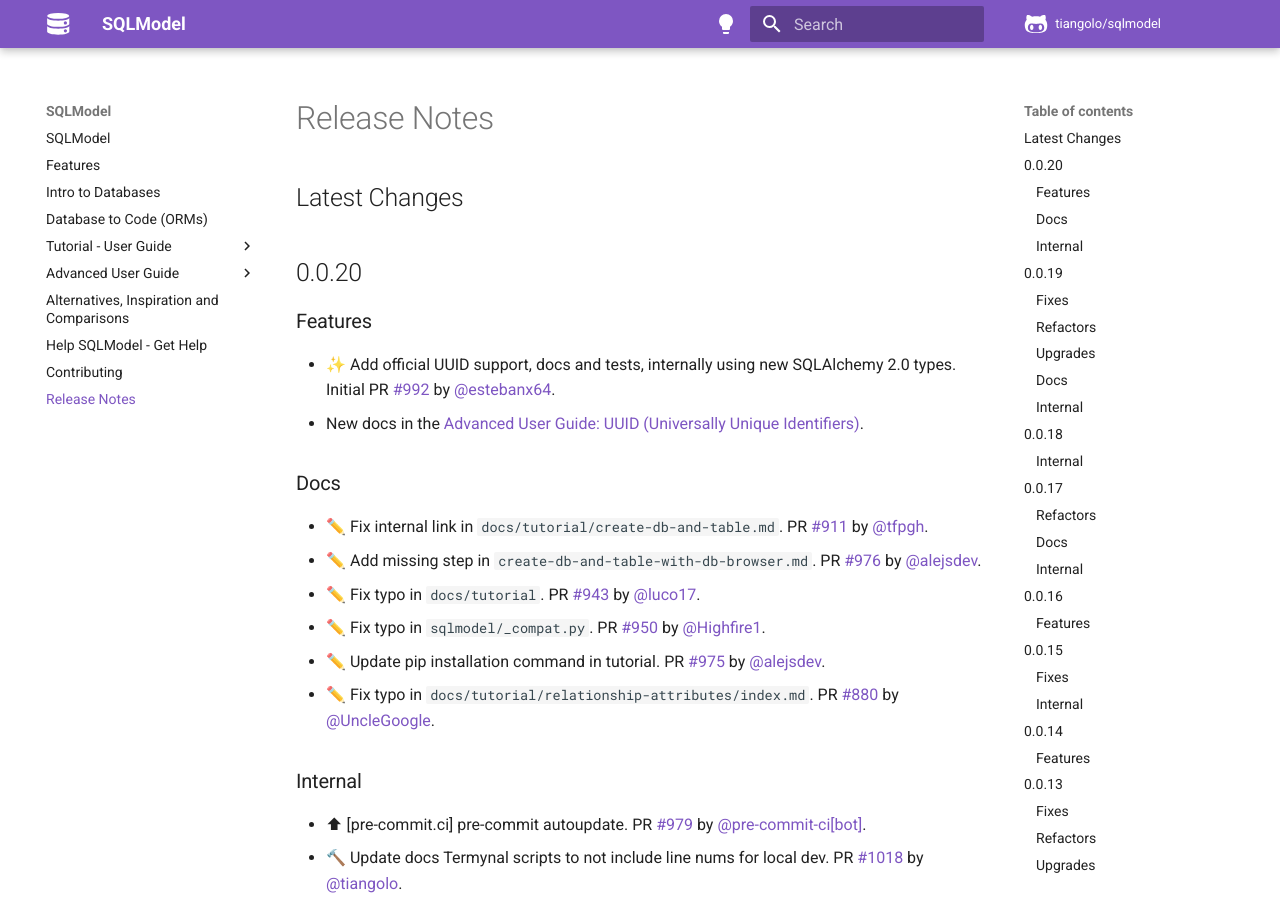
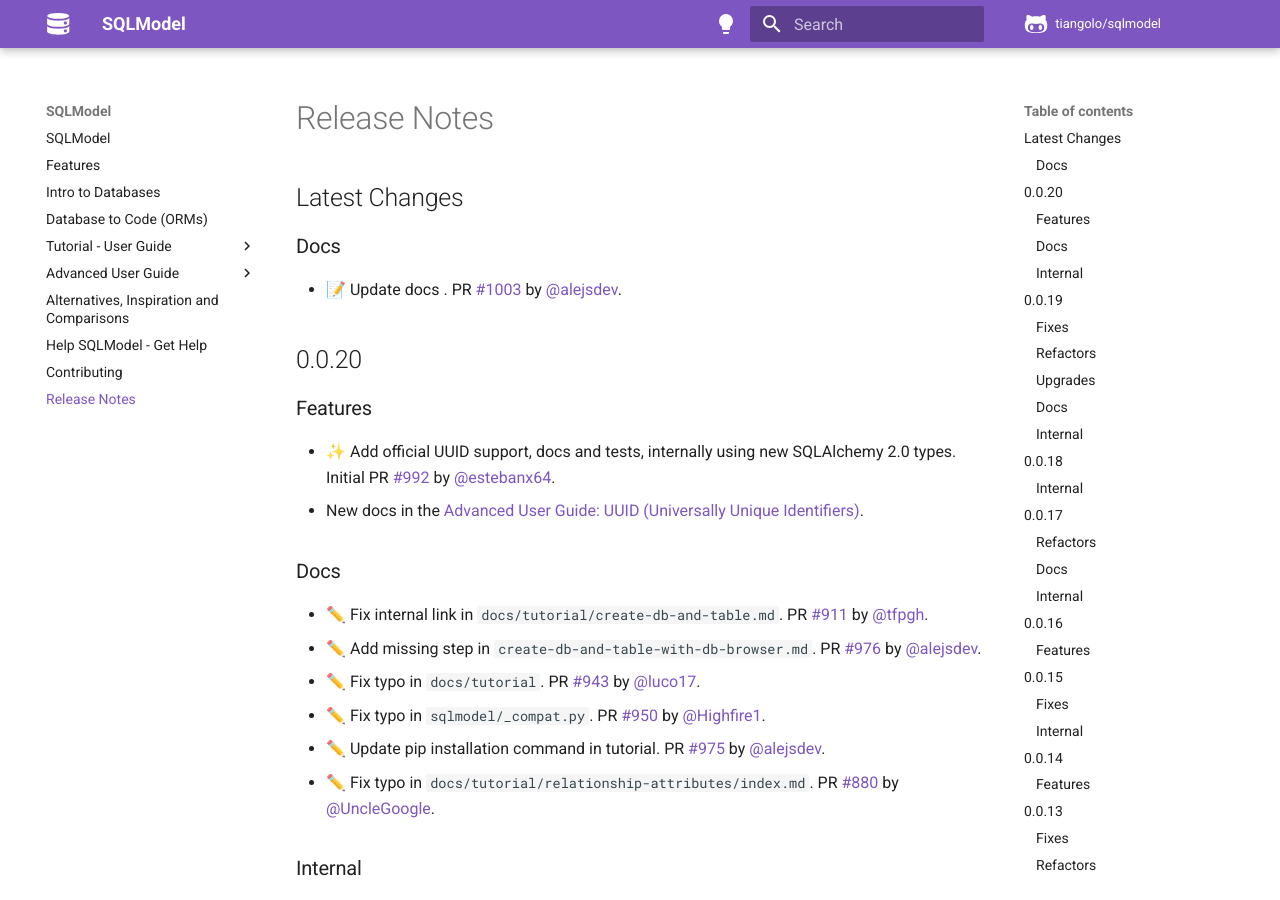
Before and after one commit to sztrakabalint/fastapi-sqlmodel, an MkDocs documentation site: the page built from docs/release-notes.md, in a window 1280 px wide and 900 px high. Built offline with MkDocs 1.6.1 and Material for MkDocs 9.7.7, drawn with Linux system fonts in a browser that asks for light colours; comment, search, counter and statistics services are not loaded.

Commit message:
📝 Update release notes

```diff
--- a/docs/release-notes.md
+++ b/docs/release-notes.md
@@ -1,6 +1,10 @@
 # Release Notes
 
 ## Latest Changes
+
+### Docs
+
+* 📝 Update docs . PR [#1003](https://github.com/tiangolo/sqlmodel/pull/1003) by [@alejsdev](https://github.com/alejsdev).
 
 ## 0.0.20
 
```
